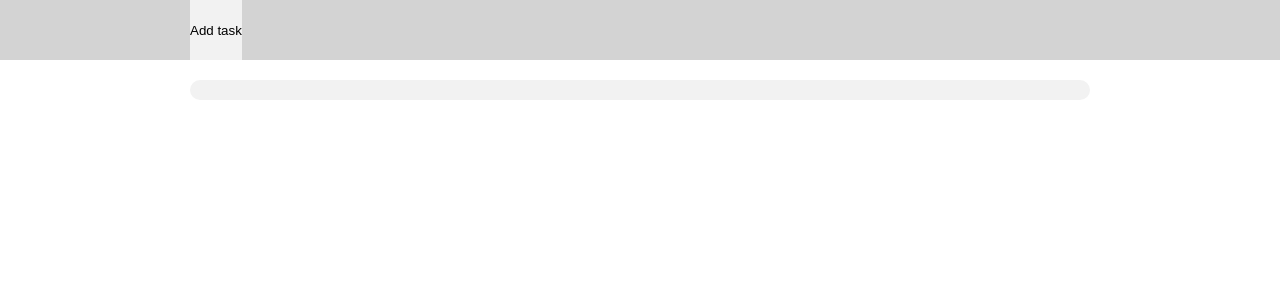
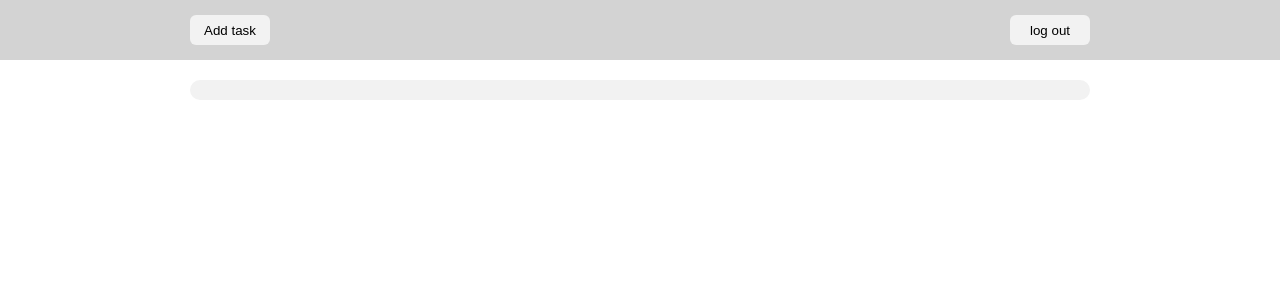
Before and after one commit to Yury-Odinson/todo-shka, a React (Create React App) app: page /todo in a window 1280 px wide. Shown: the top 300 px of the page. Built offline with nearby package versions, Linux system fonts and the light colour scheme.

Commit message:
feat: logOut

```diff
--- a/src/App.tsx
+++ b/src/App.tsx
@@ -14,8 +14,6 @@ function App() {
     setTasks(data)
   }, [])
 
-  // console.log("update app.tsx")
-
   return (
     <TaskContext.Provider value={{ tasks, setTasks }}>
 
--- a/src/components/TaskElement.tsx
+++ b/src/components/TaskElement.tsx
@@ -1,7 +1,7 @@
 import { useContext, useState } from "react";
 import { Task } from "../tools/types";
 import { TaskContext, setLocalStorage, tokenRefresh } from "../tools/store";
-import { checkToken } from "../tools/authorization";
+import { updateToken } from "../tools/authorization";
 
 export const TaskElement = (taskProps: { task: Task }) => {
 
@@ -26,12 +26,14 @@ export const TaskElement = (taskProps: { task: Task }) => {
     const indexOf = tasks.indexOf(taskProps.task)   // declarate index task on the array
 
     const removeTask = () => {
+        updateToken(tokenRefresh)
         tasks.splice(indexOf, 1)
         setTasks([...tasks])
         setLocalStorage(tasks)
     }
 
     const changeCompleted = () => {
+        updateToken(tokenRefresh)
         setCompleted(tasks[indexOf].completed = !completed)
         setTasks(tasks)
         setLocalStorage(tasks)
@@ -55,16 +57,18 @@ export const TaskElement = (taskProps: { task: Task }) => {
         // write changes in the context & update localStorage
         setTasks(tasks)
         setLocalStorage(tasks)
-        checkToken(tokenRefresh)
+        updateToken(tokenRefresh)
     }
 
     const setEditClass = () => {
+        updateToken(tokenRefresh)
         if (!readOnly) {
             return " editItem"
         } else return ""
     }
 
     const setCompletedClass = () => {
+        updateToken(tokenRefresh)
         if (completed) {
             return " completedItem"
         } else return ""
--- a/src/components/Todo.tsx
+++ b/src/components/Todo.tsx
@@ -1,8 +1,9 @@
-import { useContext, useEffect, useState } from "react"
-import { checkToken } from "../tools/authorization"
-import { TaskContext, tokenRefresh } from "../tools/store"
+import { useContext, useState } from "react"
+import { updateToken } from "../tools/authorization"
+import { TaskContext, logOut, tokenAccess, tokenRefresh } from "../tools/store"
 import { NewTask } from "./NewTask"
 import { TaskElement } from "./TaskElement"
+import { useNavigate } from "react-router-dom"
 
 export const Todo = () => {
 
@@ -10,8 +11,16 @@ export const Todo = () => {
 
     const { tasks } = useContext(TaskContext)
 
+    const navigate = useNavigate()
+
     const addTask = () => {
         setModalOpen(!modalOpen)
+    }
+
+    const handlerLogOut = () => {
+        if (tokenAccess == "" || tokenAccess == undefined) {
+            navigate("/")
+        } else return
     }
 
     return (
@@ -21,10 +30,14 @@ export const Todo = () => {
 
             <div className="todo-header">
                 <div className="todo-header-wrapper">
-                    <button className="todo-heade__buttonAdd" onClick={() => {
+                    <button className="todo-header__button" onClick={() => {
                         addTask()
-                        checkToken(tokenRefresh)
+                        updateToken(tokenRefresh)
                     }}>Add task</button>
+                    <button className="todo-header__button" onClick={() => {
+                        logOut()
+                        handlerLogOut()
+                    }}>log out</button>
                 </div>
             </div>
 
--- a/src/index.css
+++ b/src/index.css
@@ -59,13 +59,25 @@ code {
 .todo-header-wrapper {
   margin: 0 auto;
   display: flex;
+  justify-content: space-between;
+  align-items: center;
   max-width: 900px;
   height: 100%;
   background-color: var(--Item);
 }
 
-.todo-heade__buttonAdd {
+.todo-header__button {
+  width: 80px;
+  height: 30px;
   background-color: var(--Button);
+}
+
+.todo-header__button:first-child:hover {
+  background-color: var(--quarterBlue);
+}
+
+.todo-header__button:last-child:hover {
+  background-color: var(--Red);
 }
 
 .new-task-background {
@@ -88,7 +100,6 @@ code {
   background-color: #fff;
   z-index: 2;
 }
-
 
 .todo-item {
   padding: 30px 20px 20px;
@@ -225,9 +236,9 @@ input {
   background-color: #00000000;
 }
 
-
 button {
   border: none;
+  border-radius: 6px;
   cursor: pointer;
 }
 
--- a/src/tools/authorization.ts
+++ b/src/tools/authorization.ts
@@ -21,7 +21,7 @@ export const saveTokens = ({ access, refresh }: NewTokens) => {
     localStorage.setItem("tokenRefresh", refresh)
 }
 
-export const checkToken = async (refresh: string) => {
+export const updateToken = async (refresh: string) => {
     const refreshURL = new URL(userRefreshToken)
     const response = await fetch(refreshURL, {
         method: "POST",
--- a/src/tools/store.ts
+++ b/src/tools/store.ts
@@ -1,5 +1,6 @@
 import React from "react"
 import { ContextTasks, Task } from "./types"
+
 
 export let tokenAccess = localStorage.getItem("tokenAccess") || ""
 export let tokenRefresh = localStorage.getItem("tokenRefresh") || ""
@@ -14,3 +15,7 @@ export const TaskContext = React.createContext<ContextTasks>({
 export const setLocalStorage = (task: Task[]) => {
     return localStorage.setItem("tasks", JSON.stringify(task))
 }
+
+export const logOut = () => {
+    tokenAccess = ""
+}
```
